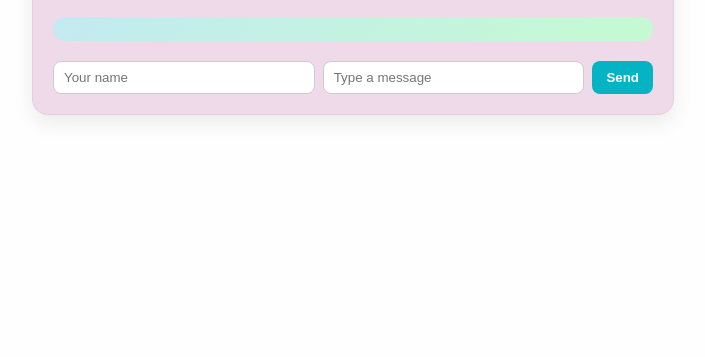
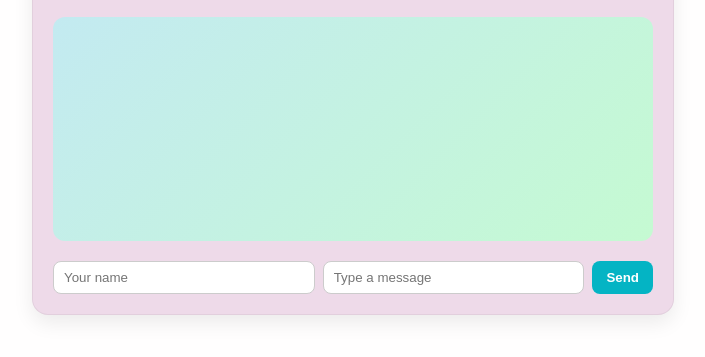
Before and after one commit to SaraTahir28/ChatApplication, a plain HTML site: page Frontend/websocket.html in a window 1280 px wide. Shown: the part 101-458 px from the top of the page, without its empty margins (287-992 px from the left). Drawn offline with Linux system fonts and the light colour scheme; no server answers.

Commit message:
Fixing chat size

```diff
--- a/Frontend/style.css
+++ b/Frontend/style.css
@@ -51,14 +51,20 @@ h1 {
   padding: 12px;
   margin-bottom: 20px;
 
-  max-height: calc(100vh - 360px);   /* smaller, more compact */
+  max-height: calc(100vh - 360px);
   overflow-y: auto;
 
   background: linear-gradient(135deg, #c3eaf1, #c5fad2);
   border-radius: 12px;
   color: rgb(45, 0, 47);
   font-weight: bold;
+
+  min-height: 200px;        /* ensures space before first message */
+  display: flex;            /* keeps layout stable */
+  flex-direction: column;
+  justify-content: flex-start;
 }
+
 
 
 /* Message bubble */
```
